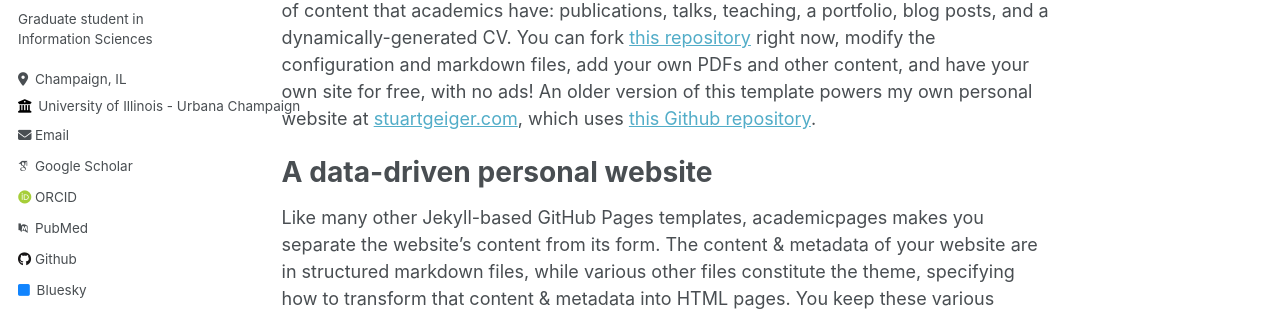
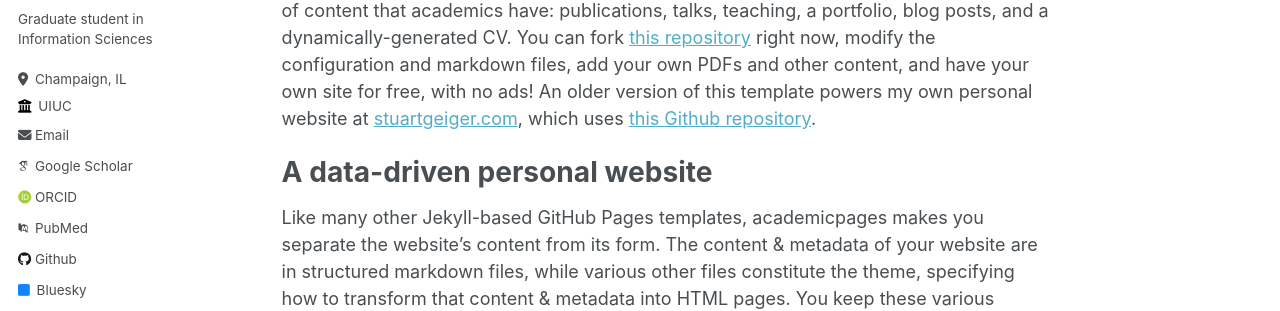
Before and after one commit to apratim-mishra/apratim-mishra.github.io, a Jekyll site: the page built from _pages/about.md, in a window 1280 px wide. Shown: the part 326-637 px from the top of the page. Built offline with Jekyll 4.4.1, drawn with Linux system fonts in a browser that asks for light colours; some web fonts are replaced.

Commit message:
Update _config.yml

```diff
--- a/_config.yml
+++ b/_config.yml
@@ -11,7 +11,7 @@ locale                   : "en-US"
 title                    : "Apratim Mishra"
 title_separator          : "-"
 name                     : &name "Apratim Mishra"
-description              : &description "Graduate student in Information Sciences at the University of Illinois - Urbana Champaign"
+description              : &description "Graduate student in Information Sciences"
 url                      : https://academicpages.github.io # the base hostname & protocol for your site e.g. "https://mmistakes.github.io"
 baseurl                  : "" # the subpath of your site, e.g. "/blog"
 repository               : "apratim-mishra/apratim-mishra.github.io"
@@ -26,7 +26,7 @@ author:
   pronouns         : # example: "she/her"
   bio              : "Graduate student in Information Sciences"
   location         : "Champaign, IL"
-  employer         : "University of Illinois - Urbana Champaign"
+  employer         : "UIUC"
   uri              : # URL
   email            : "apratim941208@gmail.com"
 
```
